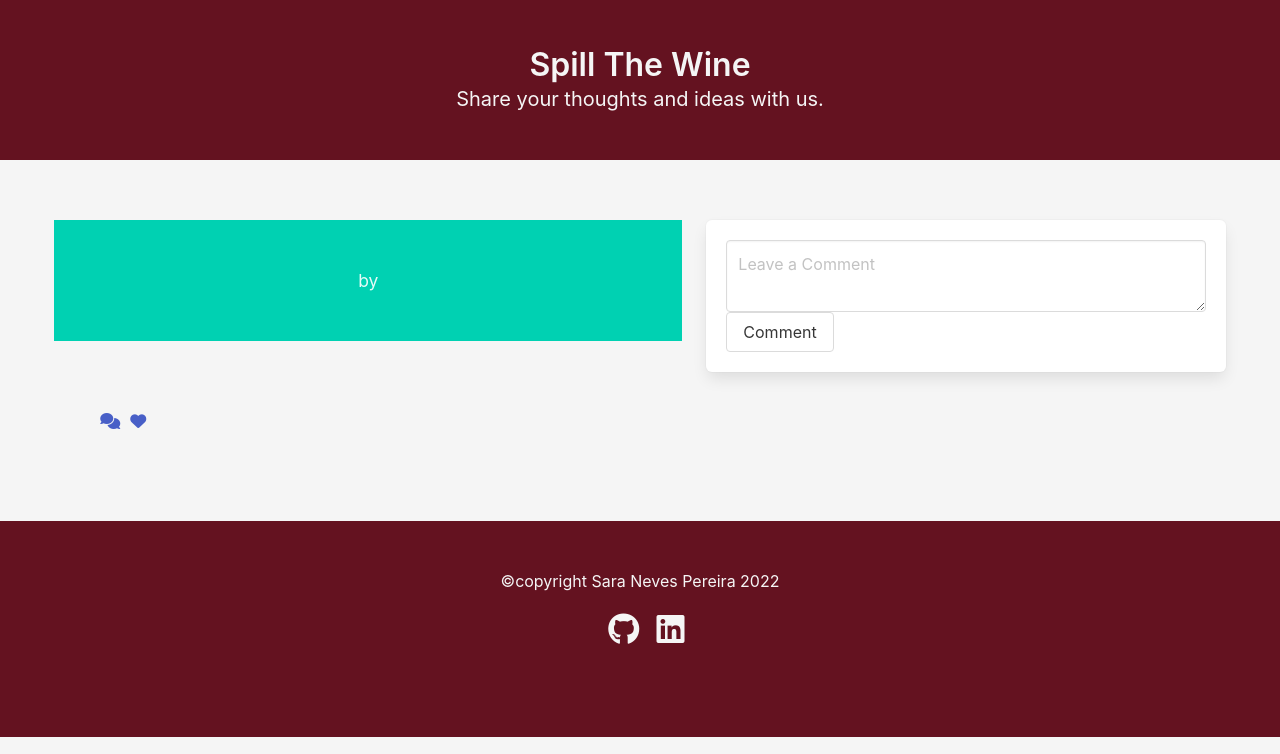
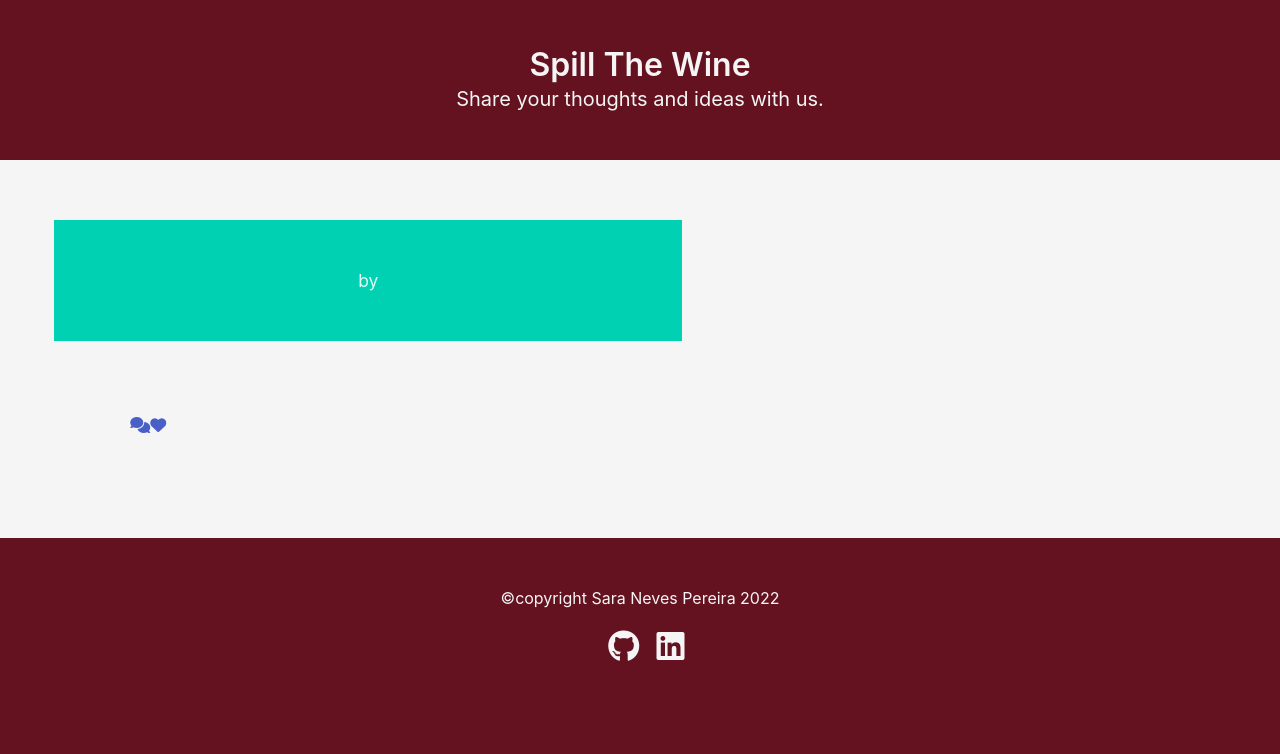
Before and after one commit to SaraNP-33/spillTheWine, a Node project: template views/onePost.handlebars in a window 1280 px wide. Shown: the part 153-907 px from the top of the page. Run offline with Node 20 templates, Linux system fonts and the light colour scheme; the template is opened without the code that fills it, so the values that code supplies are empty; some libraries are stand-ins or nearby versions.

Commit message:
comment section now appears only when button is clicked and it goes away when pressing on x button

```diff
--- a/public/css/style.css
+++ b/public/css/style.css
@@ -49,7 +49,9 @@
 #newPost{
     margin-left:-8vw;
 }
-#savePost{
+#savePost,
+#opinionBtn
+{
     background-color:#E58E02 ;
     color:whitesmoke;
 }
@@ -70,6 +72,33 @@
 {
     height:30vh;
 }
-.card-footer-item{
+.card-footer-item
+{
     color:#E58E02;
 }
+#opinionBox{
+    background-color: #002e4f;
+    transition: visibility 0s, opacity 0.5s linear;
+
+}
+#theComment{
+    background-color: whitesmoke;
+}
+#opinionBtn{
+    margin-top: 2vh;
+    margin-bottom:2vh;
+}
+.visible{
+   visibility: visible;
+   opacity: 1;
+}
+.invisible{
+    visibility: hidden;
+    opacity: 0;
+}
+#hideBox{
+position: relative;
+margin-left:36vw;
+margin-bottom: 2vh;
+
+}
--- a/public/js/comment.js
+++ b/public/js/comment.js
@@ -1,5 +1,15 @@
 
 const opinionBtn =document.querySelector("#opinionBtn")
+const commentIcon= document.querySelector("#commentIcon")
+const opinionBox= document.querySelector("#opinionBox")
+const hideBox = document.querySelector("#hideBox")
+
+const toggleCommentSection= ()=>{
+  opinionBox.classList.replace("invisible", "visible")
+}
+const hideCommentSection=()=>{
+  opinionBox.classList.replace("visible","invisible")
+}
 
 const createComment= async (event)=>{
 
@@ -25,4 +35,6 @@
         alert('Failed to give opinion');
       }
 }
+commentIcon.addEventListener("click",toggleCommentSection)
+hideBox.addEventListener("click", hideCommentSection)
 opinionBtn.addEventListener("click", createComment)
--- a/views/onePost.handlebars
+++ b/views/onePost.handlebars
@@ -20,7 +20,9 @@
         <div class="level-right">
           <a class="level-item has-text-centered" aria-label="reply">
             <span class="icon is-small">
+              <a id="commentIcon" href="#">
               <i class="fa-solid fa-comments" aria-hidden="true"></i>
+              </a>
             </span>
           </a>
           <a class="level-item" aria-label="like">
@@ -36,16 +38,18 @@
 
 {{!-- where the comments start --}}
 <div class="column is-5">
-<div class="box">
+<div id="opinionBox" class="box invisible ">
+   <button id="hideBox"class="delete is-medium"></button>
   <article class="media">
     <div class="media-content">
       <div class="content is-flex-direction-column">
      <textarea class="textarea"  id="commentBody" placeholder="Leave a Comment" rows="2"></textarea>
-    <button id="opinionBtn" class="button">Comment</button>
+    <button id="opinionBtn" class="button "><strong>Comment</strong></button>
     </div>
+    <hr>
       {{#if post.comments}}
      {{#each post.comments}}
-     <div id="opinionBox"class="box">
+     <div id="theComment"class="box">
        <div class="content">
           <p><strong>{{user.username}}</strong></p>
        </div>
```
